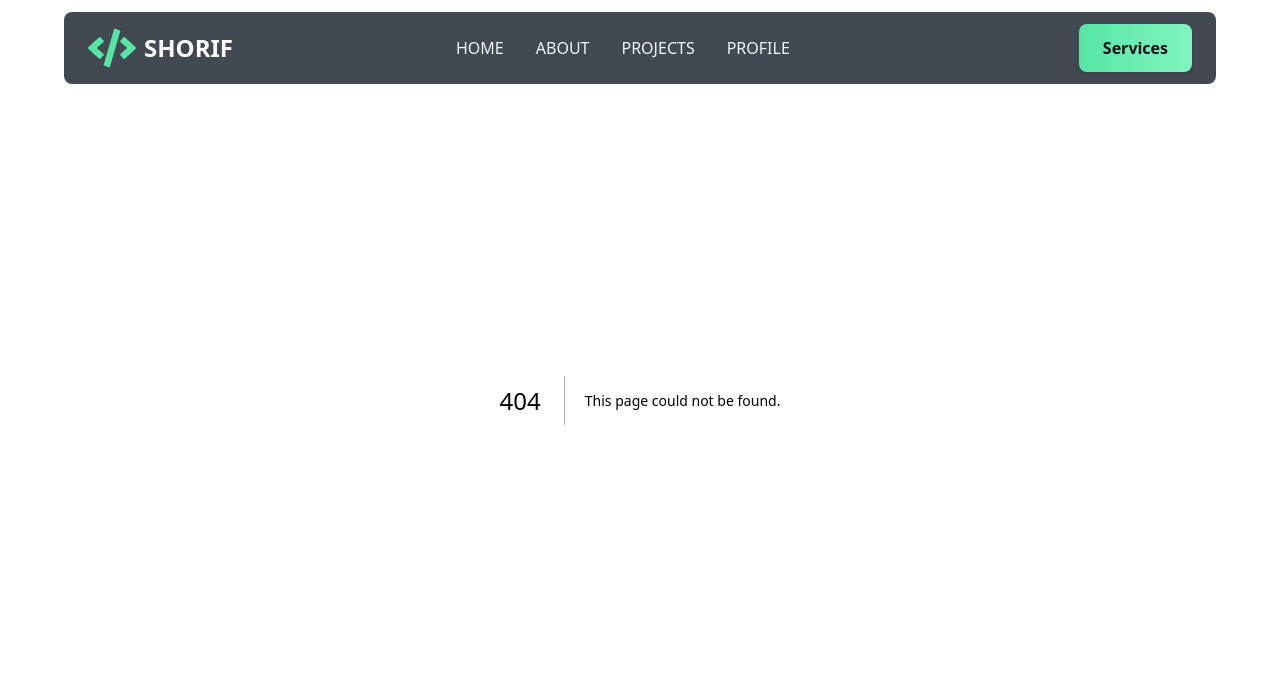
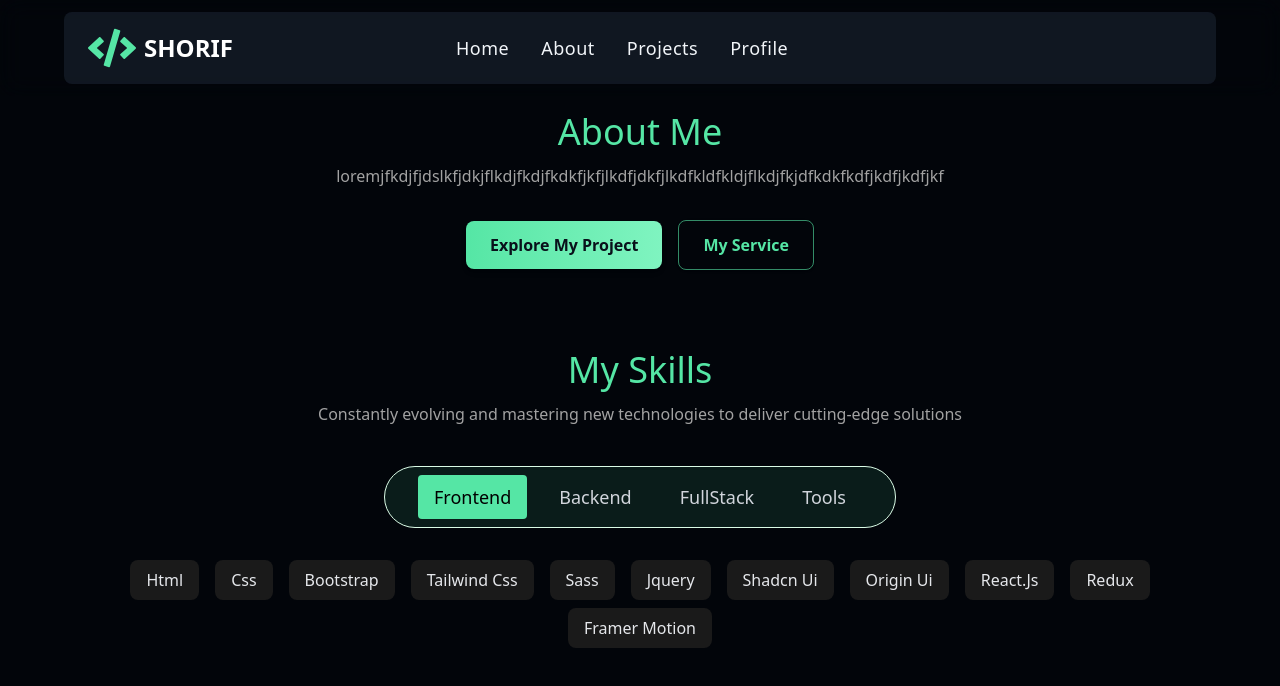
Before and after one commit to Md-Shorif-200/my-portfolio, a Next.js app: page /about in a window 1280 px wide. Before the commit this address had no page. Shown: the top 686 px of the page. Built offline with nearby package versions, Linux system fonts and the light colour scheme.

Commit message:
modify home page and creat about me section

```diff
--- /dev/null
+++ b/Components/About.jsx
@@ -0,0 +1,27 @@
+import React from "react";
+import Container from "./Container";
+import { IoDocumentText } from "react-icons/io5";
+import { FaEye } from "react-icons/fa";
+import SectionTitleContainer from "./SectionTitleContainer";
+import SkillTabs from "./SkillTabs";
+
+export default function About() {
+  return (
+    <div className="w-full min-h-screen bg-[#02050A] pt-28">
+      <Container>
+                  <div className="mb-20">
+                         <SectionTitleContainer title='about me' paragrap='loremjfkdjfjdslkfjdkjflkdjfkdjfkdkfjkfjlkdfjdkfjlkdfkldfkldjflkdjfkjdfkdkfkdfjkdfjkdfjkf' btn_1='explore my project' btn_2='my service' />
+                  </div>
+
+            {/* skill section */}
+              <section>
+                   <SectionTitleContainer title='my skills' paragrap='Constantly evolving and mastering new technologies to deliver cutting-edge solutions' />
+
+
+                        <SkillTabs/>
+
+              </section>
+      </Container>
+    </div>
+  );
+}
--- a/Components/Banner.jsx
+++ b/Components/Banner.jsx
@@ -4,20 +4,21 @@ import { FaEye } from "react-icons/fa";
 import Container from "./Container";
 import { IoDocumentText } from "react-icons/io5";
 import BannerAnimateText from "./BannerAnimateText";
+import BannerTyped from "./BannerTyped";
 
 export default function Banner() {
   return (
-    <div className="w-full min-h-screen bg-[#02050A] flex items-center  overflow-hidden">
+    <div className=" banner w-full h-[1100px] sm:h-[950px]  md:h-[750px] xl:min-h-screen bg-[#02050A] flex items-center     overflow-hidden mb-10 md:mb-0">
 
 
       <Container>
-        <main className="flex flex-col lg:flex-row items-center justify-between relative z-10">
+        <main className="flex flex-col md:flex-row  gap-6 items-center justify-between relative z-10">
           <section className="text-[#F1F5F9] w-full lg:w-[55%] space-y-5">
             <h2 className="text-lg text-[#CBD5E1] tracking-wide capitalize">
               Hi, I&apos;m
             </h2>
 
-            <h1 className="text-5xl sm:text-6xl font-bold capitalize text-[#55E6A5] leading-tight">
+            <h1 className="text-4xl lg:text-5xl  xl:text-6xl font-bold capitalize primary_color leading-tight">
               Shorif Uddin Rifat
             </h1>
 
@@ -50,7 +51,7 @@ export default function Banner() {
               </div>
             </div>
 
-            <div className="flex items-center gap-4 mt-8">
+            <div className="flex flex-col lg:flex-row items-center gap-4 mt-8 mb-8 xl:mb-0">
               <button className="primary_btn flex items-center gap-3">
                 Download Resume
                 <IoDocumentText className="text-lg" />
@@ -62,7 +63,10 @@ export default function Banner() {
             </div>
           </section>
 
-          <section className="w-full lg:w-[40%] mt-10 lg:mt-0 flex justify-center">
+          <section className="w-full lg:w-[40%] flex justify-center md:mt-10 ">
+
+                <BannerTyped/>
+
             {/* <div className="relative">
               <div className="absolute -inset-4 bg-[#55E6A5]/30 rounded-full blur-2xl"></div>
               <img
--- a/Components/BannerAnimateText.jsx
+++ b/Components/BannerAnimateText.jsx
@@ -4,7 +4,7 @@ import { Typewriter } from "react-simple-typewriter";
 export default function BannerAnimateText() {
   return (
     <div>
-         <h3 className="text-2xl sm:text-3xl font-semibold capitalize flex items-center text-cyan-500 gap-2">
+         <h3 className="text-2xl  lg:text-3xl font-semibold capitalize flex items-center text-cyan-500 gap-2">
               <span className="text-[#F1F5F9]">A</span>
 
               <Typewriter
--- /dev/null
+++ b/Components/BannerTyped.jsx
@@ -0,0 +1,62 @@
+"use client";
+import { useEffect, useRef } from "react";
+import Typed from "typed.js";
+import Image from "next/image";
+
+const shorif_img = "/shorif-image-removebg-preview.png";
+
+export default function BannerTyped() {
+  const el = useRef(null);
+
+  useEffect(() => {
+    const typed = new Typed(el.current, {
+      strings: [
+        `const developer = {
+  name: "Shorif Uddin ",
+  skills: ["Next.js", "React", "Tailwind"],
+  passion: "Building Interactive UIs",
+  location: "Chattogram, Bangladesh"
+};`,
+      ],
+      typeSpeed: 40,
+      backSpeed: 20,
+      showCursor: true,
+      cursorChar: "|",
+      loop: true,
+    });
+
+    return () => typed.destroy();
+  }, []);
+
+  return (
+    <div className="relative w-full max-w-md rounded-xl shadow-xl border border-[#1f2937] bg-[#0d1117] overflow-hidden">
+
+      <div className="relative w-full h-[400px] lg:h-[450px] bg-[#0d1117]">
+
+
+        {/* Shorif Image overlay (centered) */}
+        <div className="absolute bottom-0 -left-16 md:-left-20 lg:-left-24 overflow-hidden w-full h-[400px] lg:h-[450px]  z-20">
+          <Image
+            src={shorif_img}
+            alt="Shorif"
+            fill
+            className=""
+          />
+        </div>
+
+        {/* Fake VS Code top bar */}
+        <div className="absolute top-0 left-0 w-full bg-[#1f2937] flex items-center gap-2 p-2 px-4 z-10">
+          <span className="w-3 h-3 bg-red-500 rounded-full"></span>
+          <span className="w-3 h-3 bg-yellow-400 rounded-full"></span>
+          <span className="w-3 h-3 bg-green-500 rounded-full"></span>
+          <p className="text-sm text-gray-300 ml-3 font-semibold">script.js</p>
+        </div>
+
+        {/* Code typing area */}
+        <div className="absolute top-16 -right-24 md:-right-52 w-full px-5 font-mono text-[#c9d1d9] text-sm z-10">
+          <pre ref={el} />
+        </div>
+      </div>
+    </div>
+  );
+}
--- a/Components/Navbar.jsx
+++ b/Components/Navbar.jsx
@@ -11,8 +11,8 @@ import {
 import Container from "./Container";
 
 const navLinks = [
-  { href: "#", label: "Home", icon: <HiHome /> },
-  { href: "#", label: "About", icon: <HiInformationCircle /> },
+  { href: "/", label: "Home", icon: <HiHome /> },
+  { href: "/about", label: "About", icon: <HiInformationCircle /> },
   { href: "#", label: "Projects", icon: <HiBriefcase /> },
   { href: "#", label: "Profile", icon: <HiUser /> },
 ];
@@ -38,15 +38,15 @@ export default function Navbar() {
                 <Link
                   key={index}
                   href={link.href}
-                  className="text-[#F1F5F9] font-medium hover:text-[#55E6A5] uppercase transition-colors"
+                  className="nav-link text-[#F1F5F9]  hover:text-[#55E6A5] capitalize text-[18px] transition-colors"
                 >
                   {link.label}
                 </Link>
               ))}
             </nav>
 
-            <div className="flex justify-end">
-              <button className="primary_btn ">Services</button>
+            <div className="">
+              {/* <button className="primary_btn ">Services</button> */}
             </div>
           </div>
         </Container>
--- /dev/null
+++ b/Components/SectionTitleContainer.jsx
@@ -0,0 +1,31 @@
+import React from "react";
+
+export default function SectionTitleContainer({
+  title,
+  paragrap,
+  btn_1,
+  btn_2,
+}) {
+  return (
+    <div className="w-full  max-w-2xl mx-auto text-center flex flex-col items-center justify-center ">
+      <h1 className="text-3xl  lg:text-4xl capitalize primary_color">
+        {" "}
+        {title}{" "}
+      </h1>
+      <p className="text-base text-[#A2A2A2] mt-3 ">{paragrap}</p>
+
+      <div
+        className={`${
+          btn_1 && btn_2
+            ? "flex flex-col lg:flex-row items-center gap-4 mt-8 mb-8 xl:mb-0"
+            : "hidden opacity-0"
+        }`}
+      >
+        <button className="primary_btn flex items-center gap-3">{btn_1}</button>
+        <button className="secondary_btn flex items-center gap-3">
+          {btn_2}
+        </button>
+      </div>
+    </div>
+  );
+}
--- /dev/null
+++ b/Components/SkillTabs.jsx
@@ -0,0 +1,71 @@
+"use client";
+import { useState } from "react";
+import { motion, AnimatePresence } from "framer-motion";
+
+const tabs = [
+  { id: "frontend", label: "Frontend", skills: [
+    "html", "css", "bootstrap", "tailwind css", "sass", "jquery", "shadcn ui", "origin ui", "react.js", "redux", "framer motion",
+
+  ] },
+
+  { id: "backend", label: "Backend", skills: ["Node.js", "Express.js", "MongoDB","Jwt","firebase","next auth", "rest api", "Nodemailer",] },
+  { id: "FullStack", label: "FullStack", skills: ["JavaScript", "Next.js"] },
+  { id: "tools", label: "Tools", skills: [
+    "postman", "Figma", "Photoshop","Git", "Git Hub", "vs code","axios","chrome dev tools", "Vercel", "Netlify"
+
+  ] },
+];
+
+export default function SkillTabs() {
+  const [active, setActive] = useState("frontend");
+
+  return (
+    <div className="mt-10">
+      {/* Tabs */}
+      <div className=" w-full max-w-lg mx-auto flex gap-4 justify-center border border-green-100 py-2 rounded-4xl
+    bg-[#55E6A5]/10 ">
+        {tabs.map((tab) => (
+          <button
+            key={tab.id}
+            onClick={() => setActive(tab.id)}
+            className={`px-4 py-2 rounded-base rounded-sm  text-lg  transition-all duration-300  cursor-pointer ${
+              active === tab.id
+                ? "bg-[#55E6A5] text-black"
+                : "bg-transparent text-gray-300 hover:text-[#55E6A5]"
+            }`}
+          >
+            {tab.label}
+          </button>
+        ))}
+      </div>
+
+      {/* Animated Content */}
+      <div className="mt-8 min-h-[150px] flex justify-center">
+        <AnimatePresence mode="wait">
+          {tabs.map(
+            (tab) =>
+              active === tab.id && (
+                <motion.div
+                  key={tab.id}
+                  initial={{ opacity: 0, y: 20 }}
+                  animate={{ opacity: 1, y: 0 }}
+                  exit={{ opacity: 0, y: -20 }}
+                  transition={{ duration: 0.5 }}
+                  className="text-center space-y-2"
+                >
+                  {tab.skills.map((skill) => (
+                    <p
+                      key={skill}
+                      className="text-gray-200 capitalize bg-[#1a1a1a] px-4 py-2 inline-block rounded-lg mx-2"
+                    >
+                      {skill}
+                    </p>
+                  ))}
+                </motion.div>
+              )
+          )}
+        </AnimatePresence>
+      </div>
+    </div>
+  );
+}
--- /dev/null
+++ b/app/about/page.js
@@ -0,0 +1,10 @@
+import About from '@/Components/About'
+import React from 'react'
+
+export default function page() {
+  return (
+    <div>
+        <About/>
+    </div>
+  )
+}
--- a/app/globals.css
+++ b/app/globals.css
@@ -169,3 +169,53 @@
     animation: pulse-small 1.2s ease-in-out infinite;
   }
 }
+
+
+/* ---------- Navbar Hover Animation ---------- */
+
+.nav-link {
+  position: relative;
+  display: inline-block;
+  font-weight: 400;
+  letter-spacing: 0.5px;
+  transition: color 0.3s ease, transform 0.3s ease;
+}
+
+.nav-link::after {
+  content: "";
+  position: absolute;
+  bottom: -4px;
+  left: 0;
+  width: 0%;
+  height: 2px;
+  background: linear-gradient(90deg, #55E6A5, #7FF4C0);
+  border-radius: 4px;
+  transition: width 0.3s ease;
+}
+
+.nav-link:hover {
+  color: #55E6A5;
+  transform: translateY(-1px);
+}
+
+.nav-link:hover::after {
+  width: 100%;
+}
+
+pre {
+  white-space: pre-wrap;
+  font-family: 'Fira Code', monospace;
+  font-size: 14px;
+}
+
+@media (min-width : 370px ) and (max-width : 470px) {
+    .banner {
+        @apply h-[1000px]
+    }
+}
+
+@media (min-width : 471px ) and (max-width : 639px) {
+    .banner {
+        @apply h-[950px]
+    }
+}
--- a/package.json
+++ b/package.json
@@ -13,6 +13,7 @@
     "class-variance-authority": "^0.7.1",
     "clsx": "^2.1.1",
     "framer-motion": "^12.23.24",
+    "lottie-react": "^2.4.1",
     "lucide-react": "^0.552.0",
     "next": "16.0.1",
     "radix-ui": "^1.4.3",
@@ -20,7 +21,8 @@
     "react-dom": "19.2.0",
     "react-icons": "^5.5.0",
     "react-simple-typewriter": "^5.0.1",
-    "tailwind-merge": "^3.3.1"
+    "tailwind-merge": "^3.3.1",
+    "typed.js": "^2.1.0"
   },
   "devDependencies": {
     "@tailwindcss/postcss": "^4",
```
Also changed, not shown: public/shorif-image-removebg-preview.png (added), 1 other file (tests, documents, lock files or other folders).
